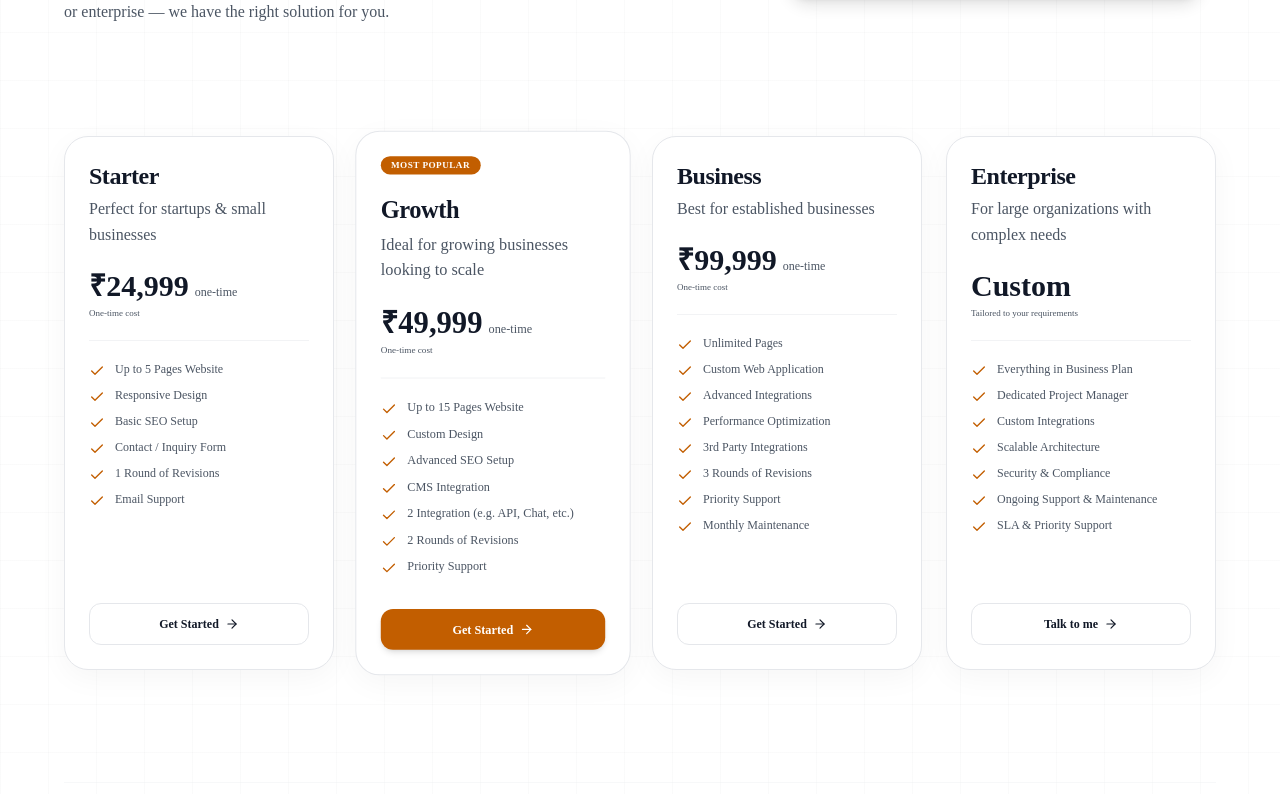
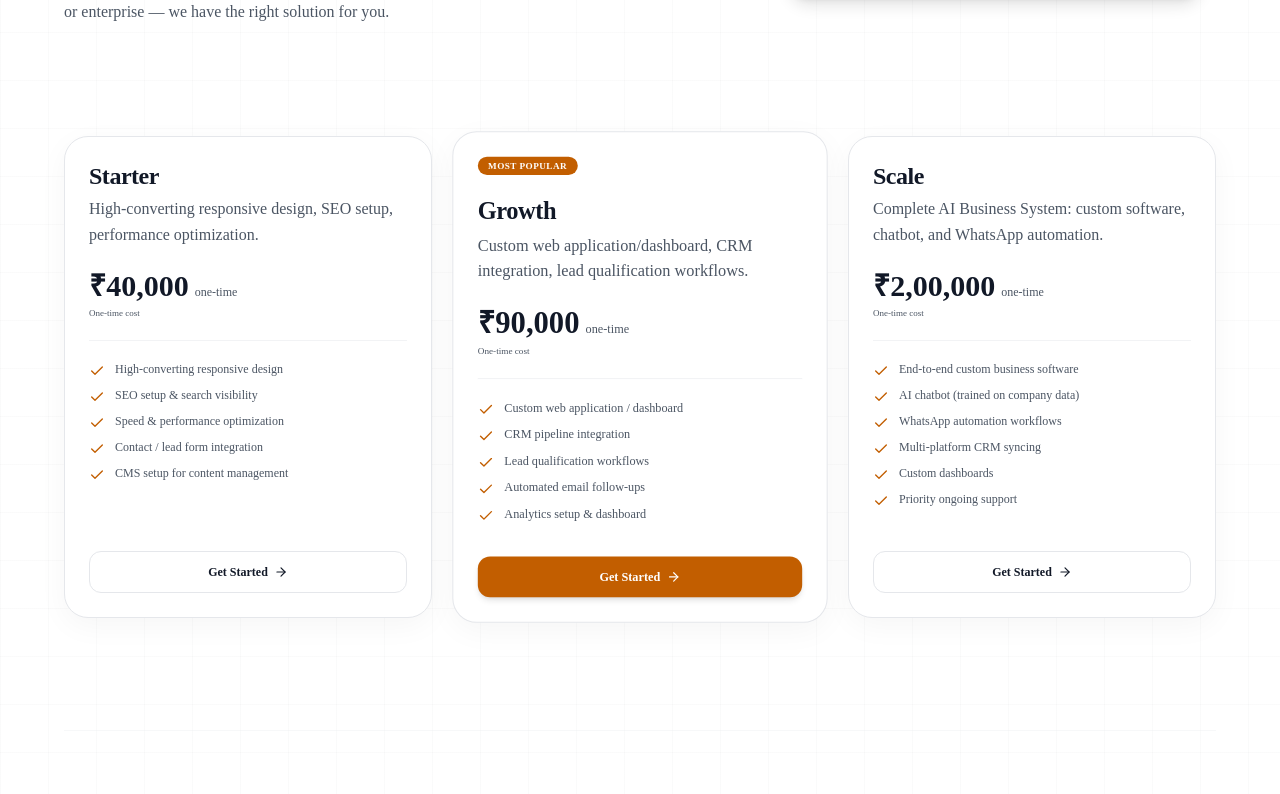
Before and after one commit to JayantOlhyan/Jayant-solutions, a Next.js app: page /pricing in a window 1280 px wide. Shown: the part 500-1294 px from the top of the page. Built offline with nearby package versions, Linux system fonts and the light colour scheme.

Commit message:
fix(pricing): align packages and pricing tiers to Starter (40k), Growth (90k), and Scale (2L) across pricing page and content definitions

```diff
--- a/src/app/pricing/page.tsx
+++ b/src/app/pricing/page.tsx
@@ -11,70 +11,48 @@ export default function PricingPage() {
   const plans = [
     {
       name: "Starter",
-      desc: "Perfect for startups & small businesses",
-      price: "₹24,999",
+      desc: "High-converting responsive design, SEO setup, performance optimization.",
+      price: "₹40,000",
       billing: "One-time cost",
       features: [
-        "Up to 5 Pages Website",
-        "Responsive Design",
-        "Basic SEO Setup",
-        "Contact / Inquiry Form",
-        "1 Round of Revisions",
-        "Email Support",
+        "High-converting responsive design",
+        "SEO setup & search visibility",
+        "Speed & performance optimization",
+        "Contact / lead form integration",
+        "CMS setup for content management"
       ],
       cta: "Get Started",
       popular: false,
     },
     {
       name: "Growth",
-      desc: "Ideal for growing businesses looking to scale",
-      price: "₹49,999",
+      desc: "Custom web application/dashboard, CRM integration, lead qualification workflows.",
+      price: "₹90,000",
       billing: "One-time cost",
       features: [
-        "Up to 15 Pages Website",
-        "Custom Design",
-        "Advanced SEO Setup",
-        "CMS Integration",
-        "2 Integration (e.g. API, Chat, etc.)",
-        "2 Rounds of Revisions",
-        "Priority Support",
+        "Custom web application / dashboard",
+        "CRM pipeline integration",
+        "Lead qualification workflows",
+        "Automated email follow-ups",
+        "Analytics setup & dashboard"
       ],
       cta: "Get Started",
       popular: true,
     },
     {
-      name: "Business",
-      desc: "Best for established businesses",
-      price: "₹99,999",
+      name: "Scale",
+      desc: "Complete AI Business System: custom software, chatbot, and WhatsApp automation.",
+      price: "₹2,00,000",
       billing: "One-time cost",
       features: [
-        "Unlimited Pages",
-        "Custom Web Application",
-        "Advanced Integrations",
-        "Performance Optimization",
-        "3rd Party Integrations",
-        "3 Rounds of Revisions",
-        "Priority Support",
-        "Monthly Maintenance",
+        "End-to-end custom business software",
+        "AI chatbot (trained on company data)",
+        "WhatsApp automation workflows",
+        "Multi-platform CRM syncing",
+        "Custom dashboards",
+        "Priority ongoing support"
       ],
       cta: "Get Started",
-      popular: false,
-    },
-    {
-      name: "Enterprise",
-      desc: "For large organizations with complex needs",
-      price: "Custom",
-      billing: "Tailored to your requirements",
-      features: [
-        "Everything in Business Plan",
-        "Dedicated Project Manager",
-        "Custom Integrations",
-        "Scalable Architecture",
-        "Security & Compliance",
-        "Ongoing Support & Maintenance",
-        "SLA & Priority Support",
-      ],
-      cta: "Talk to me",
       popular: false,
     },
   ];
@@ -88,11 +66,11 @@ export default function PricingPage() {
   ];
 
   const pricingSteps = [
-    { id: "1", name: "Discuss", desc: "Tell us your requirements and goals." },
-    { id: "2", name: "Get Estimate", desc: "We provide a transparent proposal & timeline." },
-    { id: "3", name: "Plan & Agreement", desc: "We finalize the plan that works for you." },
+    { id: "1", name: "Discuss", desc: "Tell me your requirements and goals." },
+    { id: "2", name: "Get Estimate", desc: "I provide a transparent proposal & timeline." },
+    { id: "3", name: "Plan & Agreement", desc: "I finalize the plan that works for you." },
     { id: "4", name: "Build & Deliver", desc: "I build, test, and deliver high-quality solutions." },
-    { id: "5", name: "Support & Grow", desc: "We provide ongoing support to help you grow." },
+    { id: "5", name: "Support & Grow", desc: "I provide ongoing support to help you grow." },
   ];
 
   const faqs = [
@@ -158,7 +136,7 @@ export default function PricingPage() {
           </section>
 
           {/* Pricing Grid */}
-          <section className="grid grid-cols-1 md:grid-cols-2 lg:grid-cols-4 gap-6">
+          <section className="grid grid-cols-1 md:grid-cols-3 gap-6">
             {plans.map((plan, idx) => (
               <div
                 key={idx}
--- a/src/data/content.ts
+++ b/src/data/content.ts
@@ -147,60 +147,52 @@ export const recommendedAddons = [
 ];
 export const packages: Package[] = [
   {
-    name: "Starter Launch",
-    price: "₹15,000",
-    tagline: "Best for individuals, freelancers, and small businesses",
-    features: ["5-page responsive website", "Contact form", "SEO basics", "Mobile optimization", "SSL setup", "Deployment"],
-    timeline: "1–2 Weeks",
-    addons: ["Logo Design", "Copywriting", "Blog Setup", "Business Email", "Domain & Hosting"],
-    isPopular: true,
-    idealFor: "Freelancers, small local businesses"
+    name: "Starter",
+    price: "₹40,000",
+    tagline: "High-converting responsive design, SEO setup, performance optimization, contact form integration, CMS setup.",
+    features: [
+      "High-converting responsive design",
+      "SEO setup & search visibility",
+      "Speed & performance optimization",
+      "Contact / lead form integration",
+      "CMS setup for content management"
+    ],
+    timeline: "2–4 Weeks",
+    addons: ["Content Writing", "Branding & Logo Design"],
+    idealFor: "Landing Pages & Small Business Websites"
   },
   {
-    name: "Business Growth",
-    price: "₹35,000",
-    tagline: "Best for SMEs and growing companies",
-    features: ["Custom business website", "CMS (Content Management)", "Blog setup", "Advanced SEO", "Analytics integrations", "Lead forms", "Speed optimization"],
+    name: "Growth",
+    price: "₹90,000",
+    tagline: "Custom web application/dashboard, CRM integration, lead qualification workflows, automated email follow-ups, analytics setup.",
+    features: [
+      "Custom web application / dashboard",
+      "CRM pipeline integration",
+      "Lead qualification workflows",
+      "Automated email follow-ups",
+      "Analytics setup & dashboard"
+    ],
     timeline: "2–4 Weeks",
-    addons: ["Booking System", "CRM Integration", "WhatsApp Chat", "Multi-language Support"],
-    idealFor: "Established companies looking to generate leads"
+    addons: ["WhatsApp API Integration", "AI Chatbot Integration"],
+    isPopular: true,
+    idealFor: "Full Business Websites, Dashboards, CRM & Workflow Automation"
   },
   {
-    name: "Startup MVP",
-    price: "₹80,000",
-    tagline: "Best for startups validating an idea",
-    features: ["Web app setup", "User authentication", "Admin dashboard", "Database setup", "APIs integration", "Cloud deployment", "User management"],
-    timeline: "4–8 Weeks",
-    addons: ["Mobile App", "Payment Gateway", "Notifications", "AI Features", "Investor Pitch Deck"],
-    idealFor: "Founders launching their first software product"
-  },
-  {
-    name: "AI Automation Suite",
-    price: "₹1,20,000",
-    tagline: "Best for businesses looking to automate workflows",
-    features: ["AI chatbot", "Workflow automation", "API integrations", "CRM sync", "Document processing", "Analytics dashboard"],
-    timeline: "3–6 Weeks",
-    addons: ["Voice AI", "WhatsApp Bot", "Email Automation", "OCR", "Custom AI Agent"],
+    name: "Scale",
+    price: "₹2,00,000",
+    tagline: "End-to-end custom business software, AI chatbot integration, WhatsApp automation, multi-platform CRM workflows, custom dashboards.",
+    features: [
+      "End-to-end custom business software",
+      "AI chatbot (trained on company data)",
+      "WhatsApp automation workflows",
+      "Multi-platform CRM syncing",
+      "Custom dashboards",
+      "Priority ongoing support"
+    ],
+    timeline: "2–6 Weeks",
+    addons: ["On-site Training", "Extended Support SLA"],
     featured: true,
-    idealFor: "Teams wasting hours on manual spreadsheets and admin work"
-  },
-  {
-    name: "Enterprise Digital Transformation",
-    price: "₹3,00,000",
-    tagline: "Best for large organizations and enterprises",
-    features: ["Custom software system", "Scalable architecture", "Role-Based Access Control (RBAC)", "Cloud infrastructure setup", "Monitoring & Alerts", "System integrations", "Documentation"],
-    timeline: "8–16 Weeks",
-    addons: ["Dedicated Team", "SLA Support", "Security Audit", "On-site Deployment", "Training Sessions"],
-    idealFor: "Large teams seeking high-performance private infrastructure"
-  },
-  {
-    name: "Innovation Partnership",
-    price: "₹1,50,000/mo",
-    tagline: "Best for organizations needing continuous product development",
-    features: ["Dedicated development team", "UI/UX updates", "AI consulting", "Product roadmap planning", "Monthly updates", "Maintenance", "Priority support"],
-    timeline: "Monthly Retainer",
-    addons: ["CTO-as-a-Service", "DevOps", "AI R&D", "24x7 Monitoring", "Dedicated Project Manager"],
-    idealFor: "Businesses requiring ongoing technical upgrades"
+    idealFor: "Complete AI Business System"
   }
 ];
 
```
